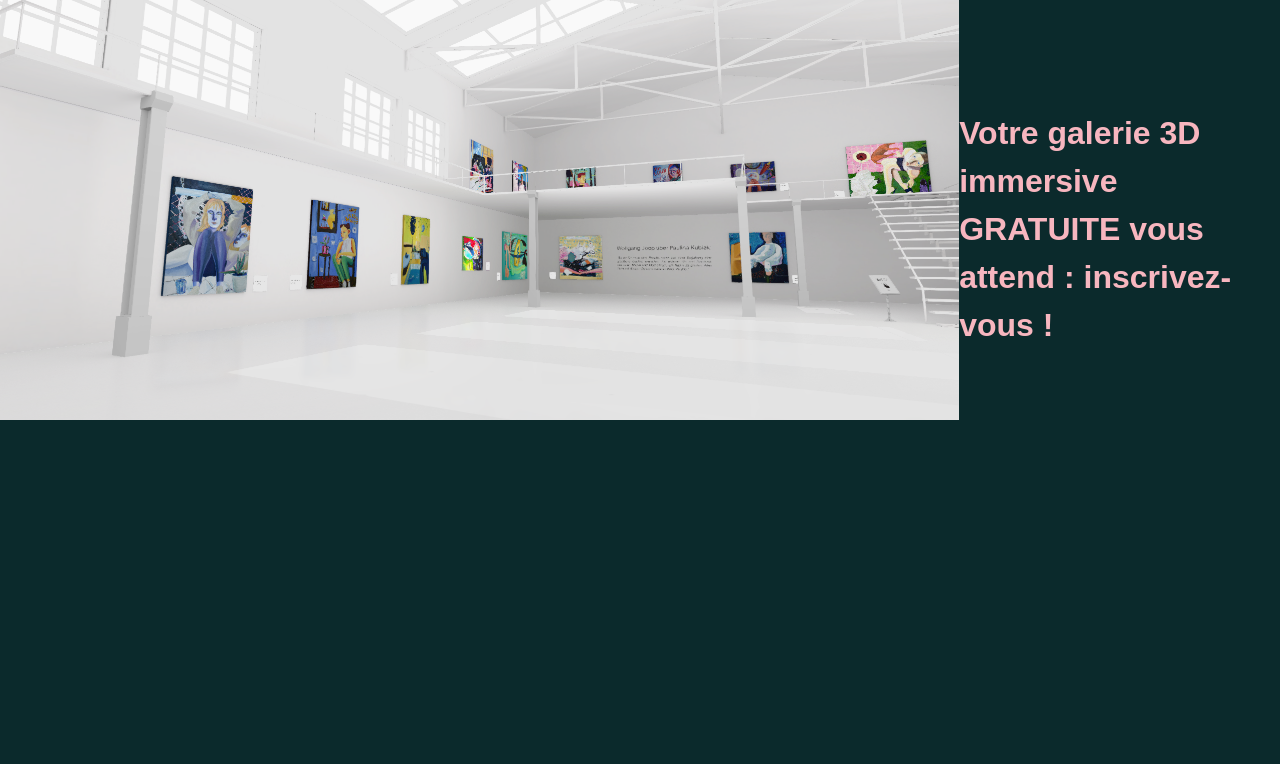
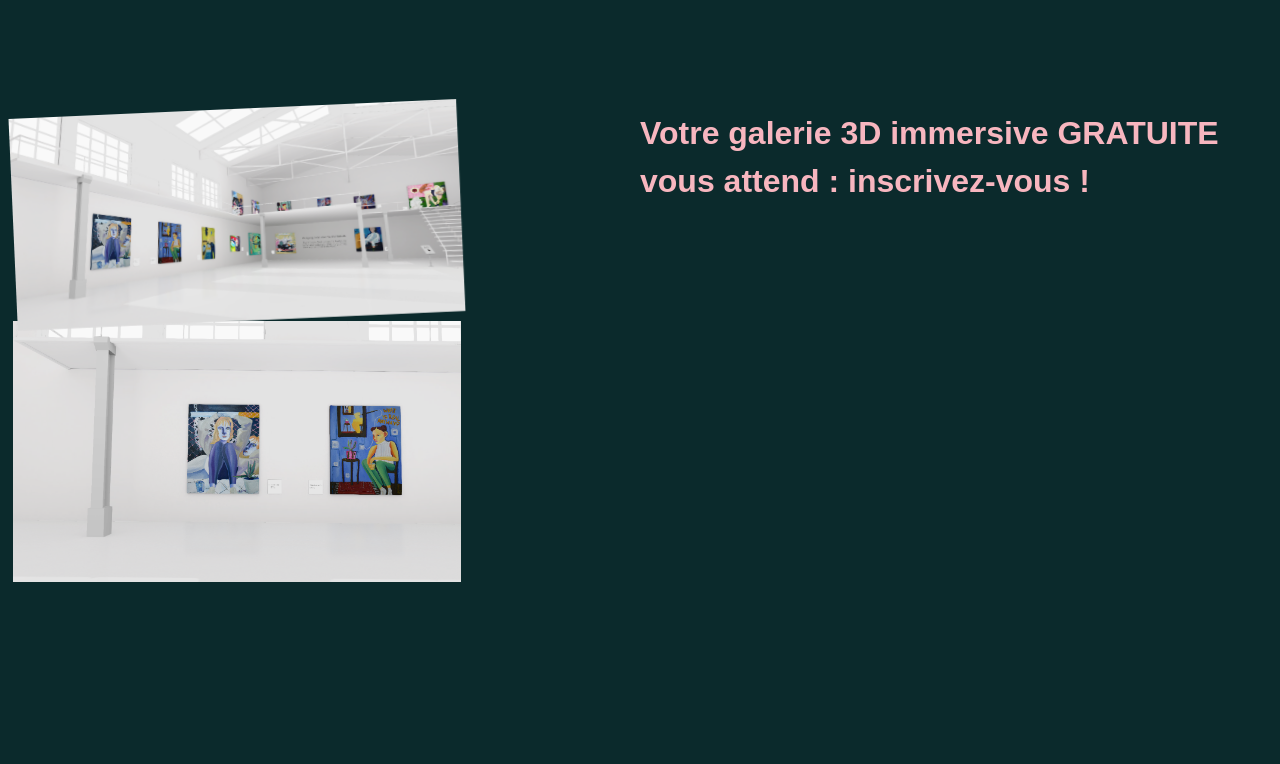
Before and after one commit to Jc-Bro/Muse-landing-page, a plain HTML site: page index.html in a window 1280 px wide. Shown: the part 755-1519 px from the top of the page. Drawn offline with nearby package versions, Linux system fonts and the light colour scheme.

Commit message:
adding 2nd section & logo

```diff
--- a/index.html
+++ b/index.html
@@ -12,7 +12,7 @@
 <!-- First section -->
 <div class="first-section bg-odd">
     <h1 class="font-extrabold text-5xl pt-10 ps-16">
-        <span class="text-color-pink uppercase">mu</span>
+        <span class="text-color-pink uppercase mt-[-15px]">mu</span>
         <span class="text-color-primary-green uppercase">se.</span>
     </h1>
 
@@ -55,11 +55,15 @@
 
 <div class="h-screen bg-even">
     <div class="flex flex-row-reverse">
-        <p class="w-1/2 text-[200%] mt-36 text-color-pink">
-            Votre galerie 3D immersive GRATUITE vous attend : inscrivez-vous !
-        </p>
-        <div>
-            <img src="img/img-top-section2.webp" height="907" width="1913" alt="img-1">
+        <div class="w-1/2">
+            <p class="text-[200%] mt-36 text-color-pink">
+                Votre galerie 3D immersive GRATUITE vous attend : inscrivez-vous !
+            </p>
+
+        </div>
+        <div class="mr-[14vw] mt-36">
+            <img class=" img-top-s2 w-[35vw]" src="img/img-top-section2.webp" alt="img-1-s2">
+            <img class="w-[35vw]" src="img/img-bottom-section2.webp" alt="img-2-s2">
         </div>
     </div>
 </div>
--- a/style.css
+++ b/style.css
@@ -87,3 +87,7 @@
   background-color: #27704C;
   border-radius: 0 0 32px 0;
 }
+
+.img-top-s2{
+  transform: rotate(-2.55deg);
+}
```
Also changed, not shown: dist/output.css.
